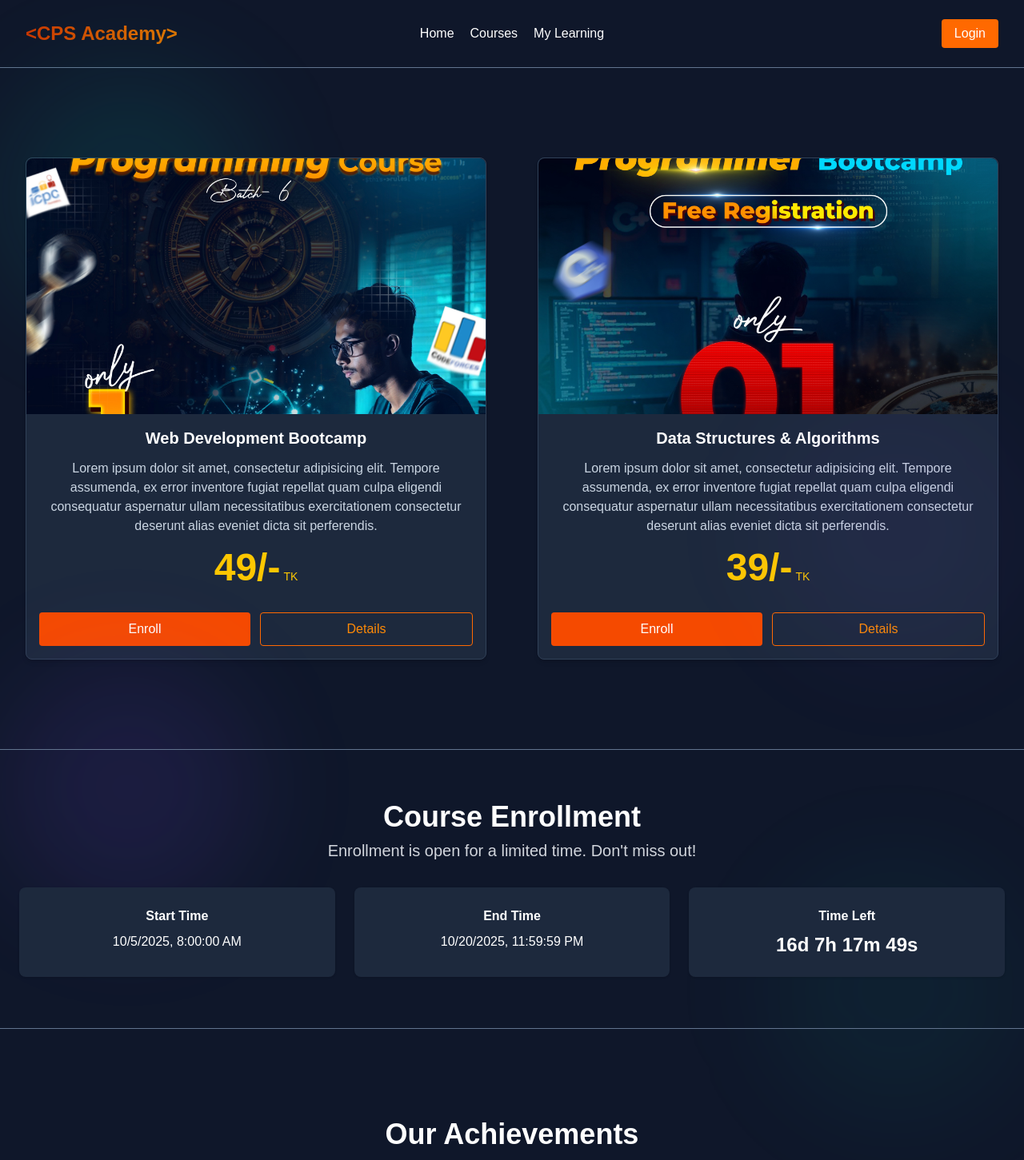
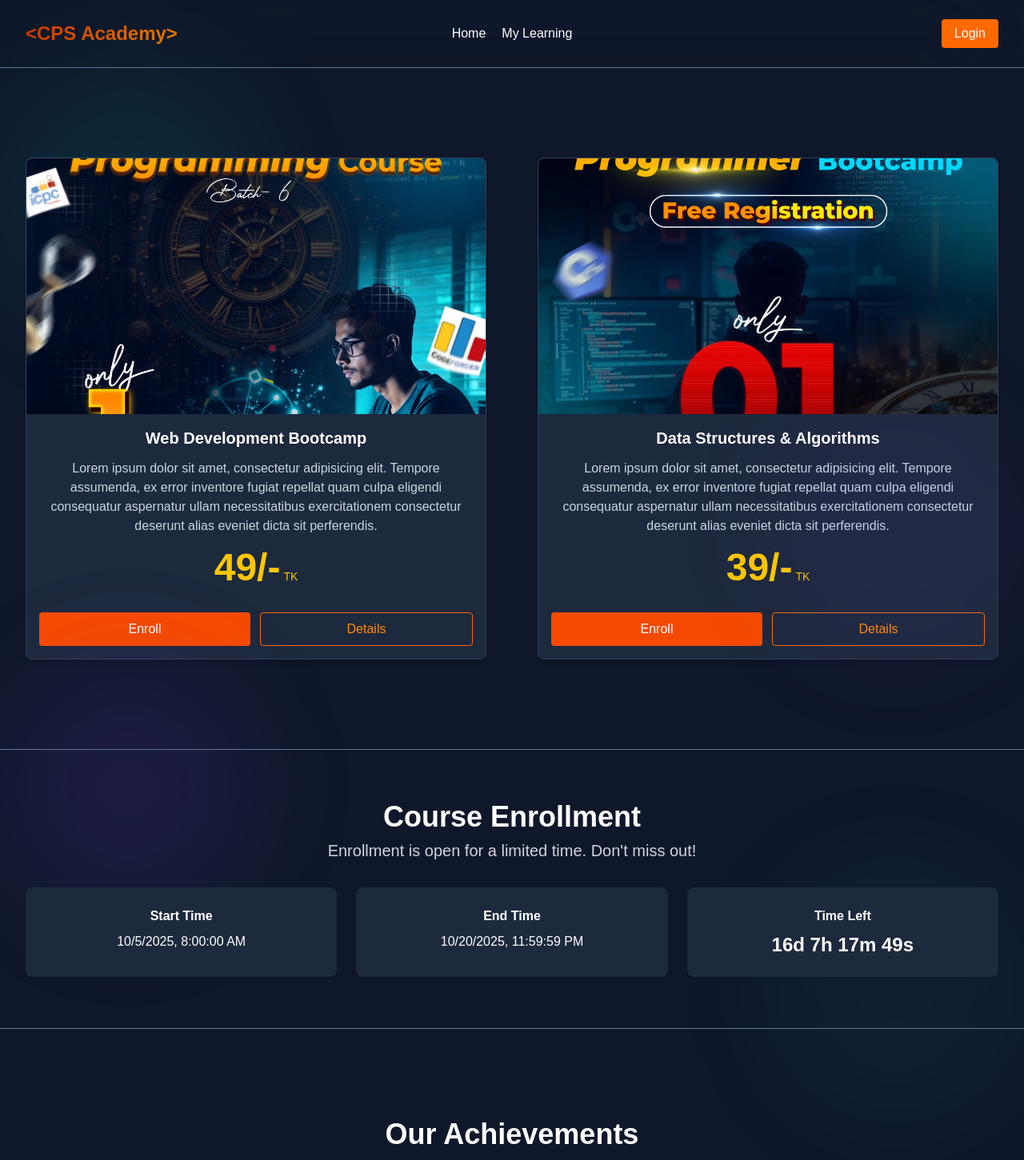
Before and after one commit to Jakaria030/cps-task-frontend, a Next.js app: page / in a window 1280 px wide. Shown: the top 1451 px of the page at 80% size. Built offline with nearby package versions, Linux system fonts and the light colour scheme.

Commit message:
Fix alignment issue from count down section and add sticky position on navbar

```diff
--- a/app/components/EnrollmentCountDown.js
+++ b/app/components/EnrollmentCountDown.js
@@ -41,7 +41,7 @@ export default function EnrollmentCountdown({ startDate, endDate }) {
         Enrollment is open for a limited time. Don't miss out!
       </p>
 
-      <div className="flex flex-col sm:flex-row justify-center gap-6 text-white">
+      <div className="grid grid-cols-1 sm:grid-cols-2 md:grid-cols-3 gap-6 text-white">
         {/* Start time */}
         <div className="bg-slate-800 p-6 rounded-lg shadow flex-1">
           <h3 className="font-semibold mb-2">Start Time</h3>
@@ -55,7 +55,7 @@ export default function EnrollmentCountdown({ startDate, endDate }) {
         </div>
 
         {/* Countdown */}
-        <div className="bg-slate-800 p-6 rounded-lg shadow flex-1">
+        <div className="sm:col-span-2 md:col-span-1 bg-slate-800 p-6 rounded-lg shadow flex-1">
           <h3 className="font-semibold mb-2">Time Left</h3>
           <p className="text-2xl font-bold">
             {timeLeft.days}d {timeLeft.hours}h {timeLeft.minutes}m{" "}
--- a/app/components/header/Navbar.js
+++ b/app/components/header/Navbar.js
@@ -4,27 +4,21 @@ import Logo from "../Logo";
 
 const Navbar = () => {
   return (
-    <header className="border-b border-slate-500">
+    <header className="border-b border-slate-500 sticky top-0 z-50 backdrop-blur-3xl">
       <div className="max-w-7xl mx-auto px-4 py-4 sm:px-8 sm:py-6">
         <div className="flex items-center justify-between gap-5">
           {/* Logo */}
-          <div className="md:basis-1/3">
+          <div className="basis-1/3">
             <Logo textSize={"text-lg sm:text-xl lg:text-2xl"} />
           </div>
 
           {/* Nav links */}
-          <nav className="md:basis-1/3 hidden sm:flex items-center justify-center gap-3 lg:gap-5">
+          <nav className="basis-1/3 hidden sm:flex items-center justify-center gap-5">
             <Link
               href="/"
               className="hover:text-orange-500 transition-colors duration-200 cursor-pointer"
             >
               Home
-            </Link>
-            <Link
-              href="/courses"
-              className="hover:text-orange-500 transition-colors duration-200 cursor-pointer"
-            >
-              Courses
             </Link>
             <Link
               href="/my-learning"
@@ -35,14 +29,14 @@ const Navbar = () => {
           </nav>
 
           {/* Login button or Profile */}
-          <div className="md:basis-1/3 flex justify-end">
+          <div className="basis-1/3 flex justify-end">
             {/* <div className="hidden sm:block w-9 h-9 rounded-full p-[2px] bg-gradient-to-r from-orange-700 to-yellow-500">
             <div className="w-full h-full rounded-full bg-[#0f172a] flex items-center justify-center text-white font-bold">
               A
             </div>
           </div> */}
             <Link
-              href="/register"
+              href="/login"
               className="hidden sm:inline-block px-4 py-1.5 cursor-pointer bg-orange-500 hover:bg-orange-600 text-white rounded transition-colors duration-200"
             >
               Login
--- a/app/page.js
+++ b/app/page.js
@@ -50,7 +50,7 @@ const HomePage = () => {
         <div className="absolute top-0 left-0 size-80 rounded-full bg-violet-500/10 blur-3xl"></div>
         <div className="absolute bottom-0 right-0 size-80 rounded-full bg-teal-400/5 blur-3xl"></div>
 
-        <div className="border-y border-slate-500 py-16 px-6 relative z-10">
+        <div className="border-y border-slate-500 py-16 px-4 sm:px-8 relative z-10">
           <div className="max-w-7xl mx-auto text-center">
             <EnrollmentCountdown
               startDate="2025-10-05T08:00:00"
```
